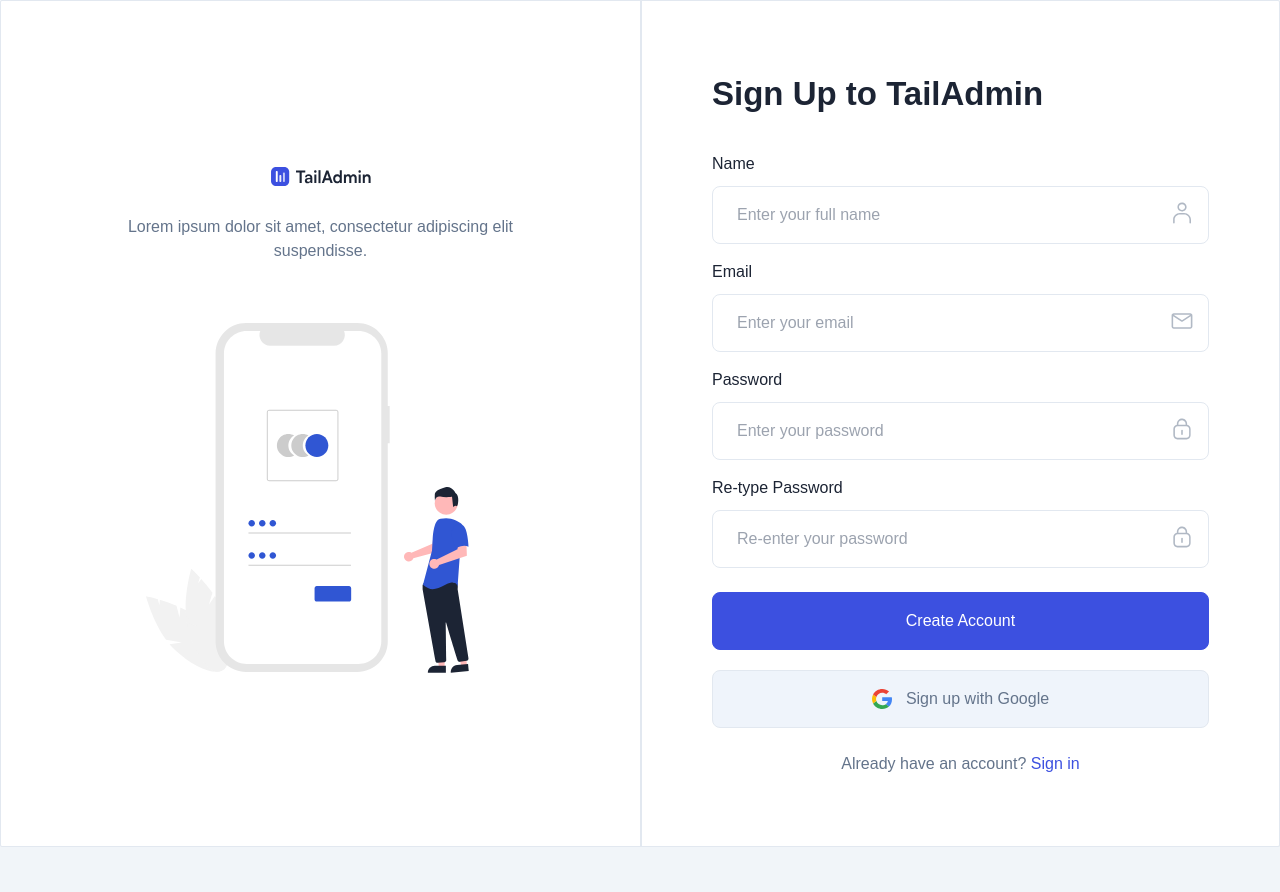
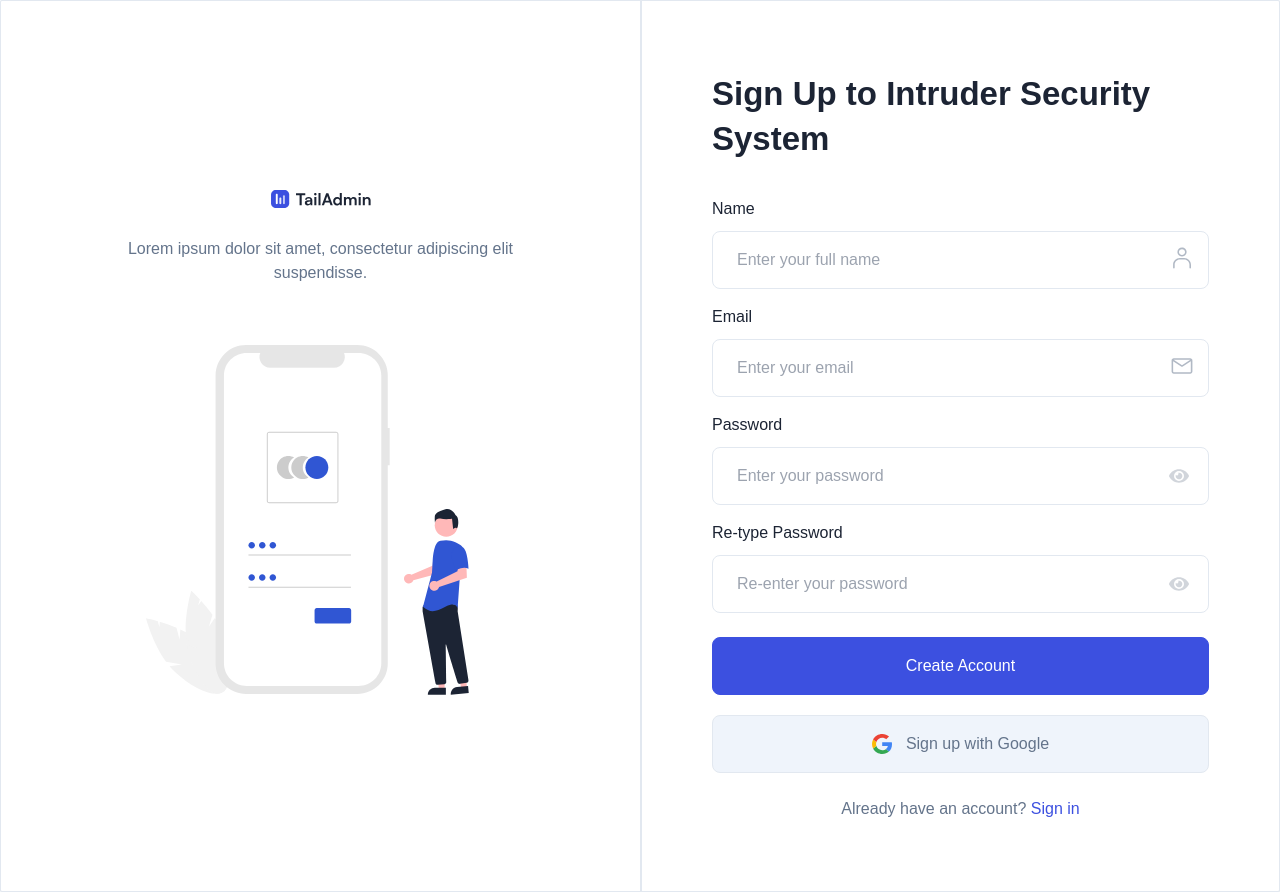
Before and after one commit to hba777/IOT-Intruder-System, a Next.js app: page /auth/signup in a window 1280 px wide. Before the commit the page ends 847 px from the top, so only its background shows below. Built offline with nearby package versions, Linux system fonts and the light colour scheme.

Commit message:
Sign Up Form Completed

```diff
--- a/src/pages/auth/signin.js
+++ b/src/pages/auth/signin.js
@@ -1,17 +1,23 @@
-import {React, useState} from "react";
+import { React, useState } from "react";
 import Breadcrumb from "../../components/Breadcrumbs/Breadcrumb";
 import Link from "next/link";
 import Image from "next/image";
 import { toast, ToastContainer } from "react-toastify";
-import {useRouter} from "next/router";
+import { useRouter } from "next/router";
+import { FaEye, FaEyeSlash } from "react-icons/fa"; // Add eye icons for toggle
 
 const SignIn = () => {
-  const [email, setEmail] = useState('');
-  const [password, setPassword] = useState('');
-  const [emailError, setEmailError] = useState('');
-  const [passwordError, setPasswordError] = useState('');
+  const [email, setEmail] = useState("");
+  const [password, setPassword] = useState("");
+  const [emailError, setEmailError] = useState("");
+  const [passwordError, setPasswordError] = useState("");
+  const [isPasswordVisible, setIsPasswordVisible] = useState(false); // State for password visibility
 
   const router = useRouter();
+
+  const handlePasswordVisiblityToggle = () => {
+    setIsPasswordVisible(!isPasswordVisible); // Toggle visibility
+  };
 
   const checkIfUserIsRegistered = async () => {
     // Mocking the user registration check (replace with actual logic)
@@ -33,18 +39,20 @@
 
     // Email validation
     if (!emailRegex.test(email)) {
-      setEmailError('Please enter a valid email address');
+      setEmailError("Please enter a valid email address");
       isValid = false;
     } else {
-      setEmailError('');
+      setEmailError("");
     }
 
     // Password validation
     if (!passwordRegex.test(password)) {
-      setPasswordError('Password must be at least 6 characters, with 1 uppercase letter and 1 number');
+      setPasswordError(
+        "Password must be at least 6 characters, with 1 uppercase letter and 1 number"
+      );
       isValid = false;
     } else {
-      setPasswordError('');
+      setPasswordError("");
     }
 
     // Proceed only if email and password are valid
@@ -64,7 +72,6 @@
     }
   };
 
-
   const handleGoogleButtonClick = async (event) => {
     event.preventDefault();
     const isRegistered = await checkIfUserIsRegistered();
@@ -73,7 +80,7 @@
       // Navigate to another page if user is registered
       router.push("/dashboard");
     } else {
-      console.log('Error');
+      console.log("Error");
       // Show a toast message if user is not registered
       toast.error("You must be registered to proceed.");
     }
@@ -85,7 +92,6 @@
       {/* <Breadcrumb pageName="Sign In" /> */}
 
       <div className="rounded-sm border border-stroke bg-white shadow-default dark:border-strokedark dark:bg-boxdark">
-
         <div className="flex flex-wrap items-center">
           <div className="hidden w-full xl:block xl:w-1/2">
             <div className="py-17.5 px-26 text-center">
@@ -239,7 +245,7 @@
           <div className="w-full border-stroke dark:border-strokedark xl:w-1/2 xl:border-l-2">
             <div className="w-full p-4 sm:p-12.5 xl:p-17.5">
               <h2 className="mb-9 text-2xl font-bold text-black dark:text-white sm:text-title-xl2">
-                Sign In to Intruder System
+                Sign In to Intruder Security System
               </h2>
 
               <form>
@@ -254,7 +260,9 @@
                       onChange={(e) => setEmail(e.target.value)}
                       className="w-full rounded-lg border border-stroke bg-transparent py-4 pl-6 pr-10 text-black outline-none focus:border-primary focus-visible:shadow-none dark:border-form-strokedark dark:bg-form-input dark:text-white dark:focus:border-primary"
                     />
-                    {emailError && <p className="text-red-500 text-sm">{emailError}</p>}
+                    {emailError && (
+                      <p className="text-red-500 text-sm">{emailError}</p>
+                    )}
                     <span className="absolute right-4 top-4">
                       <svg
                         className="fill-current"
@@ -286,27 +294,19 @@
                       onChange={(e) => setPassword(e.target.value)}
                       className="w-full rounded-lg border border-stroke bg-transparent py-4 pl-6 pr-10 text-black outline-none focus:border-primary focus-visible:shadow-none dark:border-form-strokedark dark:bg-form-input dark:text-white dark:focus:border-primary"
                     />
-                    {passwordError && <p className="text-red-500 text-sm">{passwordError}</p>}
-                    <span className="absolute right-4 top-4">
-                      <svg
-                        className="fill-current"
-                        width="22"
-                        height="22"
-                        viewBox="0 0 22 22"
-                        fill="none"
-                        xmlns="http://www.w3.org/2000/svg"
+                    {passwordError && (
+                      <p className="text-red-500 text-sm">{passwordError}</p>
+                    )}
+                    {/* Lock / Eye Icon */}
+                    <span
+                      onClick={handlePasswordVisiblityToggle}
+                      className="absolute right-4 top-1/2 transform -translate-y-1/2 cursor-pointer text-sm sm:text-base md:text-lg lg:text-xl"
                       >
-                        <g opacity="0.5">
-                          <path
-                            d="M16.1547 6.80626V5.91251C16.1547 3.16251 14.0922 0.825009 11.4797 0.618759C10.0359 0.481259 8.59219 0.996884 7.52656 1.95938C6.46094 2.92188 5.84219 4.29688 5.84219 5.70626V6.80626C3.84844 7.18438 2.33594 8.93751 2.33594 11.0688V17.2906C2.33594 19.5594 4.19219 21.3813 6.42656 21.3813H15.5016C17.7703 21.3813 19.6266 19.525 19.6266 17.2563V11C19.6609 8.93751 18.1484 7.21876 16.1547 6.80626ZM8.55781 3.09376C9.31406 2.40626 10.3109 2.06251 11.3422 2.16563C13.1641 2.33751 14.6078 3.98751 14.6078 5.91251V6.70313H7.38906V5.67188C7.38906 4.70938 7.80156 3.78126 8.55781 3.09376ZM18.1141 17.2906C18.1141 18.7 16.9453 19.8688 15.5359 19.8688H6.46094C5.05156 19.8688 3.91719 18.7344 3.91719 17.325V11.0688C3.91719 9.52189 5.15469 8.28438 6.70156 8.28438H15.2953C16.8422 8.28438 18.1141 9.52188 18.1141 11V17.2906Z"
-                            fill=""
-                          />
-                          <path
-                            d="M10.9977 11.8594C10.5852 11.8594 10.207 12.2031 10.207 12.65V16.2594C10.207 16.6719 10.5508 17.05 10.9977 17.05C11.4102 17.05 11.7883 16.7063 11.7883 16.2594V12.6156C11.7883 12.2031 11.4102 11.8594 10.9977 11.8594Z"
-                            fill=""
-                          />
-                        </g>
-                      </svg>
+                      {isPasswordVisible ? (
+                        <FaEyeSlash className="text-gray-300 m-1" />
+                      ) : (
+                        <FaEye className="text-gray-300 m-1" />
+                      )}
                     </span>
                   </div>
                 </div>
--- a/src/pages/auth/signup.js
+++ b/src/pages/auth/signup.js
@@ -2,7 +2,8 @@
 import Link from "next/link";
 import Breadcrumb from "../../components/Breadcrumbs/Breadcrumb";
 import Image from "next/image";
-import {useRouter} from "next/router";
+import { useRouter } from "next/router";
+import { FaEye, FaEyeSlash } from "react-icons/fa"; // Add eye icons for toggle
 
 const SignUp = () => {
   const [name, setName] = useState("");
@@ -13,8 +14,19 @@
   const [emailError, setEmailError] = useState("");
   const [passwordError, setPasswordError] = useState("");
   const [confirmPasswordError, setConfirmPasswordError] = useState("");
+  const [isPasswordVisible, setIsPasswordVisible] = useState(false); // State for password visibility
+  const [isConfirmPasswordVisible, setIsConfirmPasswordVisible] = useState(false); // State for password visibility
+
 
   const router = useRouter();
+
+  const handlePasswordVisiblityToggle = () => {
+    setIsPasswordVisible(!isPasswordVisible); // Toggle visibility
+  };
+
+  const handleConfirmPasswordVisiblityToggle = () => {
+    setIsConfirmPasswordVisible(!isConfirmPasswordVisible); // Toggle visibility
+  };
 
   const handleCreateAccountButtonClick = async (e) => {
     e.preventDefault();
@@ -225,7 +237,7 @@
           <div className="w-full border-stroke dark:border-strokedark xl:w-1/2 xl:border-l-2">
             <div className="w-full p-4 sm:p-12.5 xl:p-17.5">
               <h2 className="mb-9 text-2xl font-bold text-black dark:text-white sm:text-title-xl2">
-                Sign Up to TailAdmin
+                Sign Up to Intruder Security System
               </h2>
 
               <form>
@@ -318,26 +330,16 @@
                     {passwordError && (
                       <p className="text-red-500 text-sm">{passwordError}</p>
                     )}
-                    <span className="absolute right-4 top-4">
-                      <svg
-                        className="fill-current"
-                        width="22"
-                        height="22"
-                        viewBox="0 0 22 22"
-                        fill="none"
-                        xmlns="http://www.w3.org/2000/svg"
+                    {/* Lock / Eye Icon */}
+                    <span
+                      onClick={handlePasswordVisiblityToggle}
+                      className="absolute right-4 top-1/2 transform -translate-y-1/2 cursor-pointer text-sm sm:text-base md:text-lg lg:text-xl"
                       >
-                        <g opacity="0.5">
-                          <path
-                            d="M16.1547 6.80626V5.91251C16.1547 3.16251 14.0922 0.825009 11.4797 0.618759C10.0359 0.481259 8.59219 0.996884 7.52656 1.95938C6.46094 2.92188 5.84219 4.29688 5.84219 5.70626V6.80626C3.84844 7.18438 2.33594 8.93751 2.33594 11.0688V17.2906C2.33594 19.5594 4.19219 21.3813 6.42656 21.3813H15.5016C17.7703 21.3813 19.6266 19.525 19.6266 17.2563V11C19.6609 8.93751 18.1484 7.21876 16.1547 6.80626ZM8.55781 3.09376C9.31406 2.40626 10.3109 2.06251 11.3422 2.16563C13.1641 2.33751 14.6078 3.98751 14.6078 5.91251V6.70313H7.38906V5.67188C7.38906 4.70938 7.80156 3.78126 8.55781 3.09376ZM18.1141 17.2906C18.1141 18.7 16.9453 19.8688 15.5359 19.8688H6.46094C5.05156 19.8688 3.91719 18.7344 3.91719 17.325V11.0688C3.91719 9.52189 5.15469 8.28438 6.70156 8.28438H15.2953C16.8422 8.28438 18.1141 9.52188 18.1141 11V17.2906Z"
-                            fill=""
-                          />
-                          <path
-                            d="M10.9977 11.8594C10.5852 11.8594 10.207 12.2031 10.207 12.65V16.2594C10.207 16.6719 10.5508 17.05 10.9977 17.05C11.4102 17.05 11.7883 16.7063 11.7883 16.2594V12.6156C11.7883 12.2031 11.4102 11.8594 10.9977 11.8594Z"
-                            fill=""
-                          />
-                        </g>
-                      </svg>
+                      {isPasswordVisible ? (
+                        <FaEyeSlash className="text-gray-300 m-1" />
+                      ) : (
+                        <FaEye className="text-gray-300 m-1" />
+                      )}
                     </span>
                   </div>
                 </div>
@@ -359,26 +361,15 @@
                         {confirmPasswordError}
                       </p>
                     )}
-                    <span className="absolute right-4 top-4">
-                      <svg
-                        className="fill-current"
-                        width="22"
-                        height="22"
-                        viewBox="0 0 22 22"
-                        fill="none"
-                        xmlns="http://www.w3.org/2000/svg"
+                    <span
+                      onClick={handleConfirmPasswordVisiblityToggle}
+                      className="absolute right-4 top-1/2 transform -translate-y-1/2 cursor-pointer text-sm sm:text-base md:text-lg lg:text-xl"
                       >
-                        <g opacity="0.5">
-                          <path
-                            d="M16.1547 6.80626V5.91251C16.1547 3.16251 14.0922 0.825009 11.4797 0.618759C10.0359 0.481259 8.59219 0.996884 7.52656 1.95938C6.46094 2.92188 5.84219 4.29688 5.84219 5.70626V6.80626C3.84844 7.18438 2.33594 8.93751 2.33594 11.0688V17.2906C2.33594 19.5594 4.19219 21.3813 6.42656 21.3813H15.5016C17.7703 21.3813 19.6266 19.525 19.6266 17.2563V11C19.6609 8.93751 18.1484 7.21876 16.1547 6.80626ZM8.55781 3.09376C9.31406 2.40626 10.3109 2.06251 11.3422 2.16563C13.1641 2.33751 14.6078 3.98751 14.6078 5.91251V6.70313H7.38906V5.67188C7.38906 4.70938 7.80156 3.78126 8.55781 3.09376ZM18.1141 17.2906C18.1141 18.7 16.9453 19.8688 15.5359 19.8688H6.46094C5.05156 19.8688 3.91719 18.7344 3.91719 17.325V11.0688C3.91719 9.52189 5.15469 8.28438 6.70156 8.28438H15.2953C16.8422 8.28438 18.1141 9.52188 18.1141 11V17.2906Z"
-                            fill=""
-                          />
-                          <path
-                            d="M10.9977 11.8594C10.5852 11.8594 10.207 12.2031 10.207 12.65V16.2594C10.207 16.6719 10.5508 17.05 10.9977 17.05C11.4102 17.05 11.7883 16.7063 11.7883 16.2594V12.6156C11.7883 12.2031 11.4102 11.8594 10.9977 11.8594Z"
-                            fill=""
-                          />
-                        </g>
-                      </svg>
+                      {isConfirmPasswordVisible ? (
+                        <FaEyeSlash className="text-gray-300 m-1" />
+                      ) : (
+                        <FaEye className="text-gray-300 m-1" />
+                      )}
                     </span>
                   </div>
                 </div>
```
